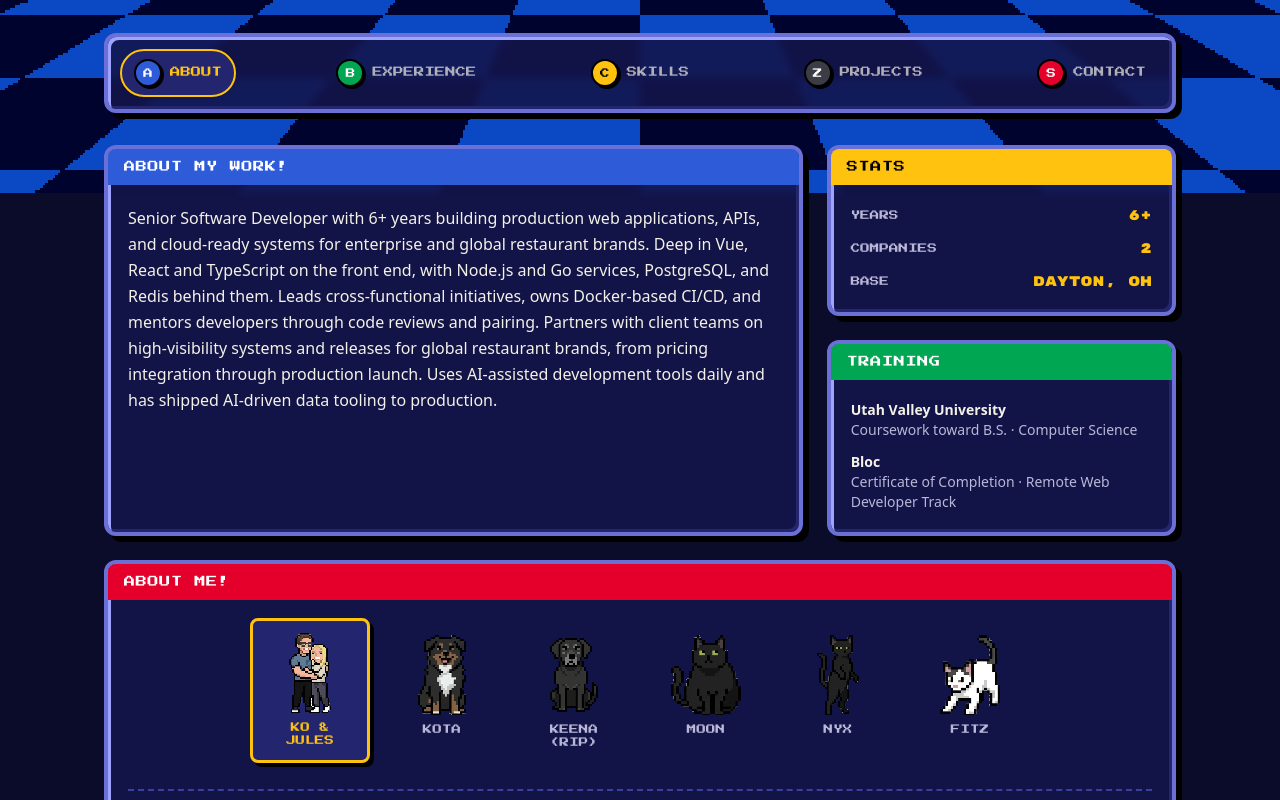
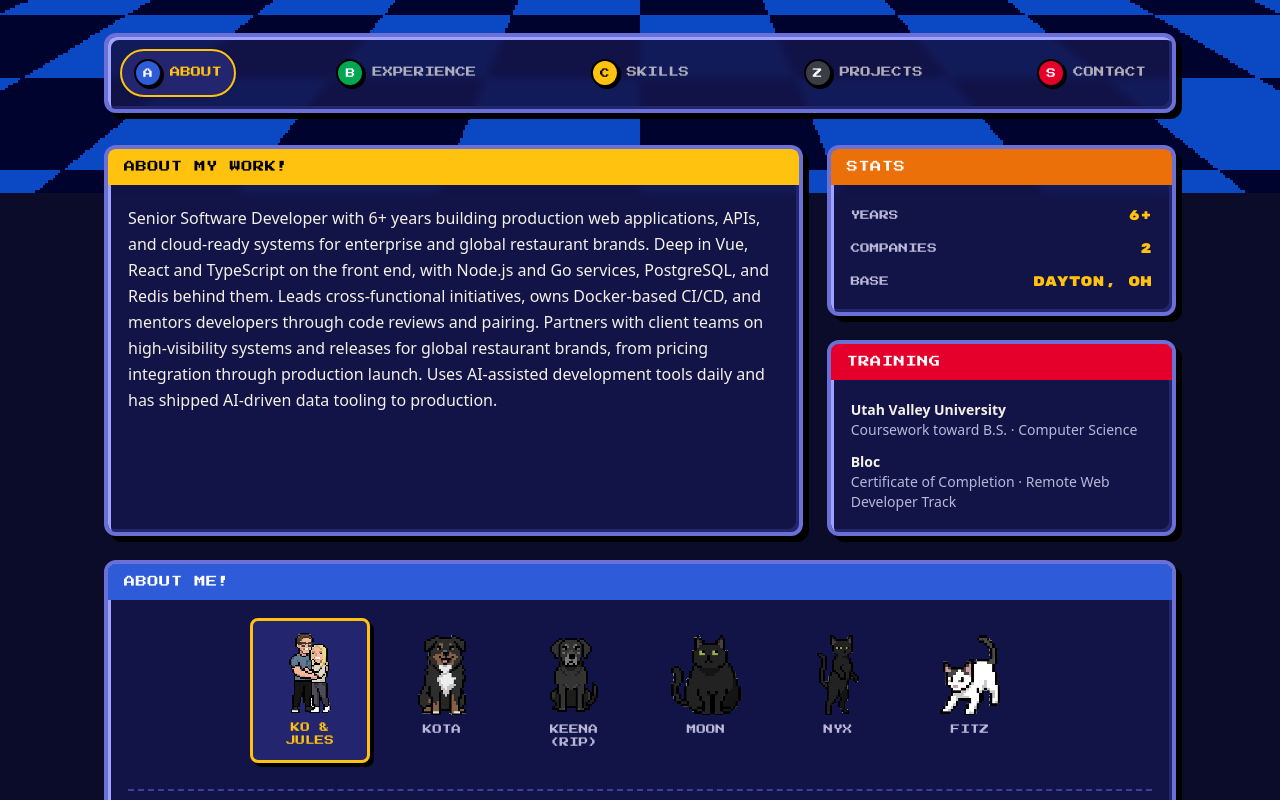
Before and after one commit to Kotieheim/kotie-portfolio, a React (Vite) app: page / in a window 1280 px wide. Shown: the part 607-1407 px from the top of the page. Built offline with nearby package versions, Linux system fonts and the light colour scheme.

Commit message:
feat: adding randomized colors for panel headers

```diff
--- a/src/components/Panel.tsx
+++ b/src/components/Panel.tsx
@@ -1,12 +1,12 @@
 import type { ReactNode } from 'react'
 import { cn } from '@/lib/utils'
-import { accentClass } from '@/styles/accents'
+import { accentClass, type PanelAccent } from '@/styles/accents'
 import styles from './Panel.module.css'
 
 interface PanelProps {
   title: string
   /** Color of the header bar, one of the controller-button colors. */
-  accent?: 'red' | 'green' | 'blue' | 'yellow' | 'purple' | 'orange' | 'teal'
+  accent?: PanelAccent
   className?: string
   children: ReactNode
 }
--- a/src/components/sections/About.tsx
+++ b/src/components/sections/About.tsx
@@ -8,6 +8,7 @@ import koAndJules from "@/assets/party/koandjules.png";
 import kota from "@/assets/party/kota.png";
 import moon from "@/assets/party/moon.png";
 import nyx from "@/assets/party/nyx.png";
+import { randomColor } from "@/styles/accents";
 
 const party = [
   {
@@ -67,12 +68,12 @@ export function About() {
   return (
     <div className={styles.sections}>
       <div className={styles.layout}>
-        <Panel title="About my work!" accent="blue">
+        <Panel title="About my work!" accent={randomColor("about", 3)}>
           <p className={styles.summary}>{basics.summary}</p>
         </Panel>
 
         <div className={styles.column}>
-          <Panel title="Stats" accent="yellow">
+          <Panel title="Stats" accent={randomColor("about", 2)}>
             <dl className={styles.stats}>
               {stats.map((stat) => (
                 <div key={stat.label} className={styles.stat}>
@@ -83,7 +84,7 @@ export function About() {
             </dl>
           </Panel>
 
-          <Panel title="Training" accent="green">
+          <Panel title="Training" accent={randomColor("about", 1)}>
             <ul className={styles.training}>
               {education.map((item) => (
                 <li key={item.institution}>
@@ -98,7 +99,7 @@ export function About() {
         </div>
       </div>
 
-      <Panel title="About me!" accent="red">
+      <Panel title="About me!" accent={randomColor("about", 0)}>
         <ul className={styles.party} aria-label="Party members">
           {party.map((member) => {
             const isSelected = member.id === selectedId;
--- a/src/components/sections/Contact.tsx
+++ b/src/components/sections/Contact.tsx
@@ -1,6 +1,7 @@
 import { Panel } from '@/components/Panel'
 import { resume } from '@/data/resume'
 import styles from './Contact.module.css'
+import { randomColor } from '@/styles/accents'
 
 export function Contact() {
   const { email, location, profiles } = resume.basics
@@ -14,7 +15,7 @@ export function Contact() {
   ]
 
   return (
-    <Panel title="Continue?" accent="red" className={styles.panel}>
+    <Panel title="Continue?" accent={randomColor('contact')} className={styles.panel}>
       <p className={styles.intro}>
         Based in {location} and open to talking about senior frontend and full-stack roles. The quickest way to
         reach me is email.
--- a/src/components/sections/Experience.tsx
+++ b/src/components/sections/Experience.tsx
@@ -1,8 +1,8 @@
 import { Panel } from '@/components/Panel'
+import { randomColor } from '@/styles/accents'
 import { formatMonth, resume } from '@/data/resume'
 import styles from './Experience.module.css'
 
-const ACCENTS = ['red', 'green', 'blue', 'yellow'] as const
 
 export function Experience() {
   return (
@@ -14,7 +14,7 @@ export function Experience() {
           <Panel
             key={`${job.company}-${last.startDate}`}
             title={`World ${resume.work.length - i} · ${job.company}`}
-            accent={ACCENTS[i % ACCENTS.length]}
+            accent={randomColor('experience', i)}
           >
             <p className={styles.dates}>
               {formatMonth(last.startDate)} – {formatMonth(first.endDate)}
--- a/src/components/sections/Projects.tsx
+++ b/src/components/sections/Projects.tsx
@@ -1,9 +1,9 @@
 import { Panel } from '@/components/Panel'
+import { randomColor } from '@/styles/accents'
 import { Badge } from '@/components/ui/badge'
 import { resume } from '@/data/resume'
 import styles from './Projects.module.css'
 
-const ACCENTS = ['red', 'green', 'blue', 'yellow'] as const
 
 export function Projects() {
   const github = resume.basics.profiles.find((profile) => profile.network === 'GitHub')
@@ -12,7 +12,7 @@ export function Projects() {
     <div className={styles.layout}>
       <div className={styles.grid}>
         {resume.projects.map((project, i) => (
-          <Panel key={project.name} title={`Stage ${i + 1}`} accent={ACCENTS[i % ACCENTS.length]}>
+          <Panel key={project.name} title={`Stage ${i + 1}`} accent={randomColor('projects', i)}>
             <h3 className={styles.name}>{project.name}</h3>
             <p className={styles.description}>{project.description}</p>
             <ul className={styles.keywords}>
--- a/src/components/sections/Skills.tsx
+++ b/src/components/sections/Skills.tsx
@@ -1,15 +1,15 @@
 import { Panel } from '@/components/Panel'
+import { randomColor } from '@/styles/accents'
 import { Badge } from '@/components/ui/badge'
 import { resume } from '@/data/resume'
 import styles from './Skills.module.css'
 
-const ACCENTS = ['blue', 'green', 'red', 'yellow', 'purple', 'orange', 'teal'] as const
 
 export function Skills() {
   return (
     <div className={styles.grid}>
       {resume.skills.map((group, i) => (
-        <Panel key={group.name} title={group.name} accent={ACCENTS[i % ACCENTS.length]}>
+        <Panel key={group.name} title={group.name} accent={randomColor('skills', i)}>
           <ul className={styles.keywords}>
             {group.keywords.map((keyword) => (
               <li key={keyword}>
--- a/src/styles/accents.ts
+++ b/src/styles/accents.ts
@@ -3,3 +3,26 @@ import accents from './accents.module.css'
 export type Accent = 'red' | 'green' | 'blue' | 'yellow' | 'purple' | 'orange' | 'teal' | 'plastic'
 
 export const accentClass: Record<Accent, string> = accents as Record<Accent, string>
+
+export const PANEL_ACCENTS = ['red', 'green', 'blue', 'yellow', 'purple', 'orange', 'teal'] as const
+export type PanelAccent = (typeof PANEL_ACCENTS)[number]
+
+function shuffle<T>(items: readonly T[]): T[] {
+  const out = [...items]
+  for (let i = out.length - 1; i > 0; i--) {
+    const j = Math.floor(Math.random() * (i + 1))
+    ;[out[i], out[j]] = [out[j], out[i]]
+  }
+  return out
+}
+
+const palettes = new Map<string, PanelAccent[]>()
+
+export function randomColor(page: string, index = 0): PanelAccent {
+  let palette = palettes.get(page)
+  if (!palette) {
+    palette = shuffle(PANEL_ACCENTS)
+    palettes.set(page, palette)
+  }
+  return palette[index % palette.length]
+}
```
